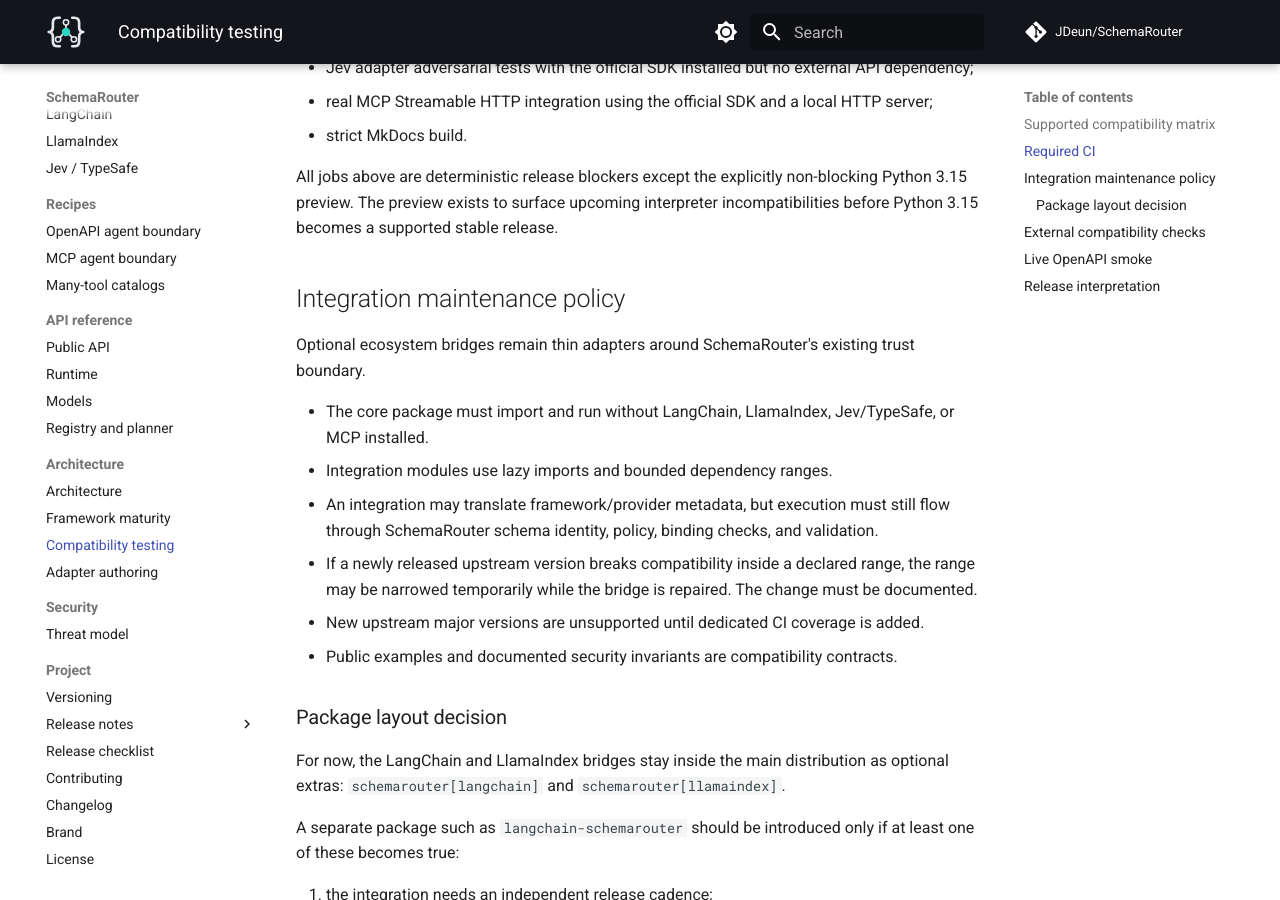
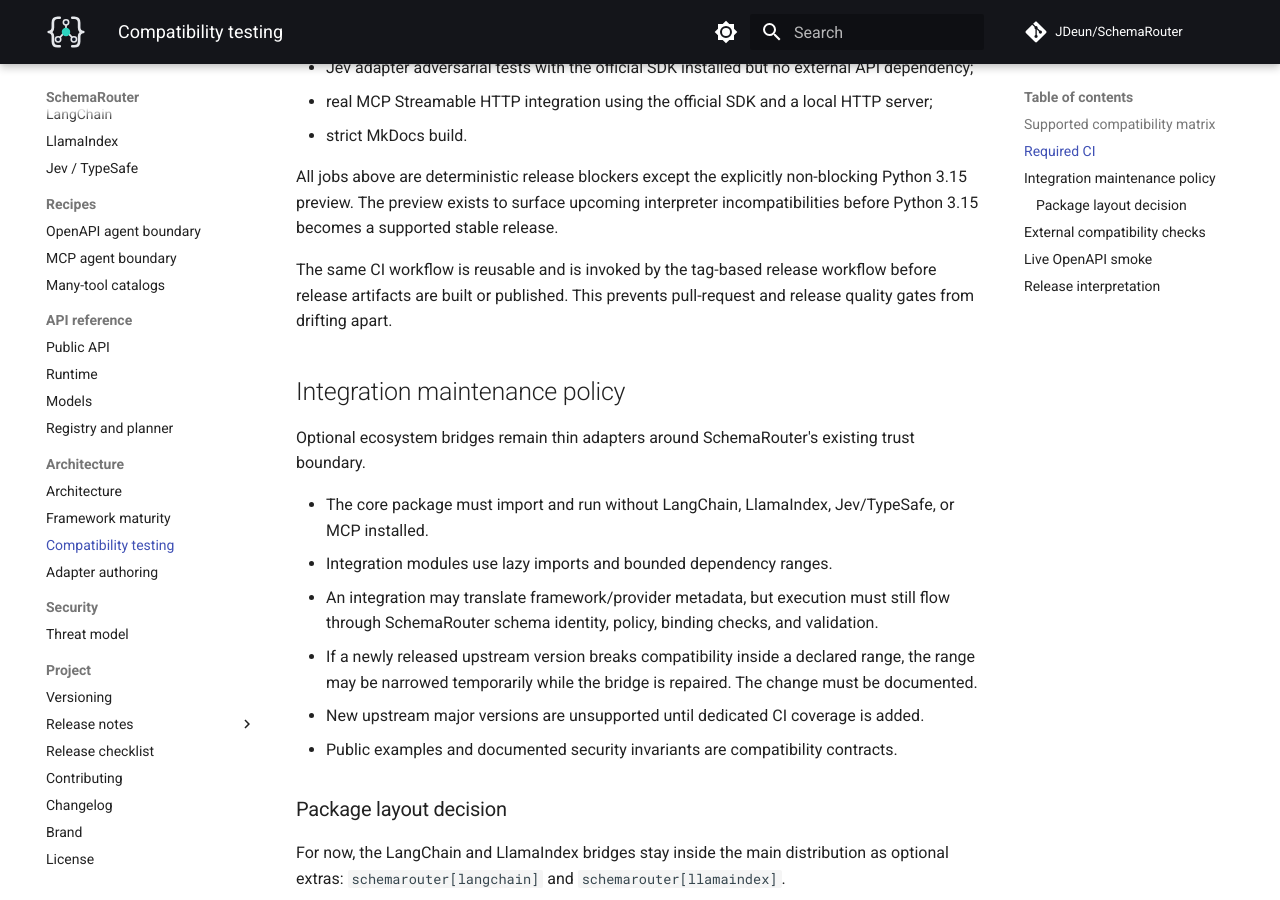
Before and after one commit to JDeun/SchemaRouter, an MkDocs documentation site: the page built from docs/compatibility.md, in a window 1280 px wide and 900 px high, scrolled down 1604 px. Built offline with MkDocs 1.6.1 and Material for MkDocs 9.7.7, drawn with Linux system fonts in a browser that asks for light colours; comment, search, counter and statistics services are not loaded.

Commit message:
docs: document reusable release quality suite

```diff
--- a/docs/compatibility.md
+++ b/docs/compatibility.md
@@ -44,6 +44,10 @@
 All jobs above are deterministic release blockers except the explicitly non-blocking Python 3.15
 preview. The preview exists to surface upcoming interpreter incompatibilities before Python 3.15
 becomes a supported stable release.
+
+The same CI workflow is reusable and is invoked by the tag-based release workflow before release
+artifacts are built or published. This prevents pull-request and release quality gates from drifting
+apart.
 
 ## Integration maintenance policy
 
```
